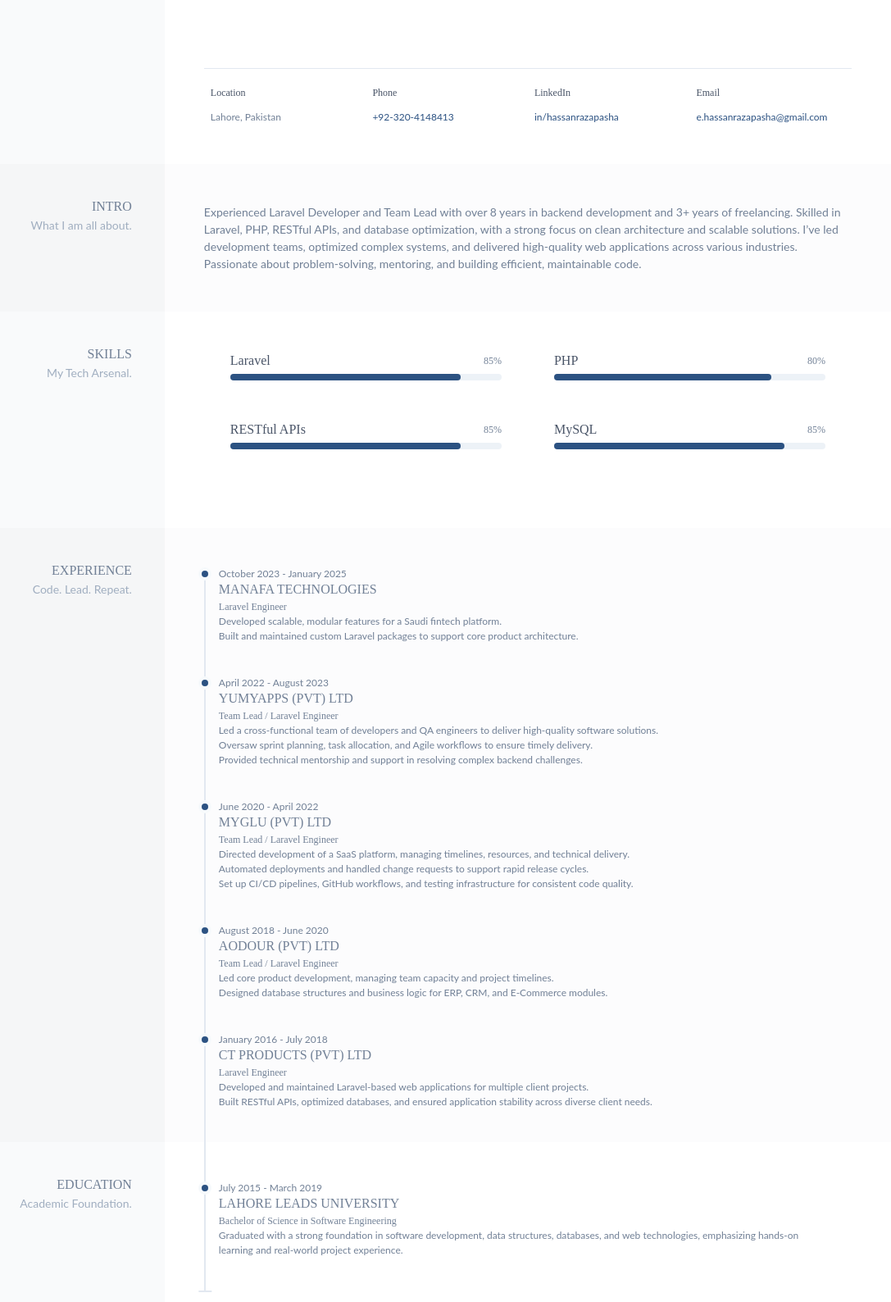
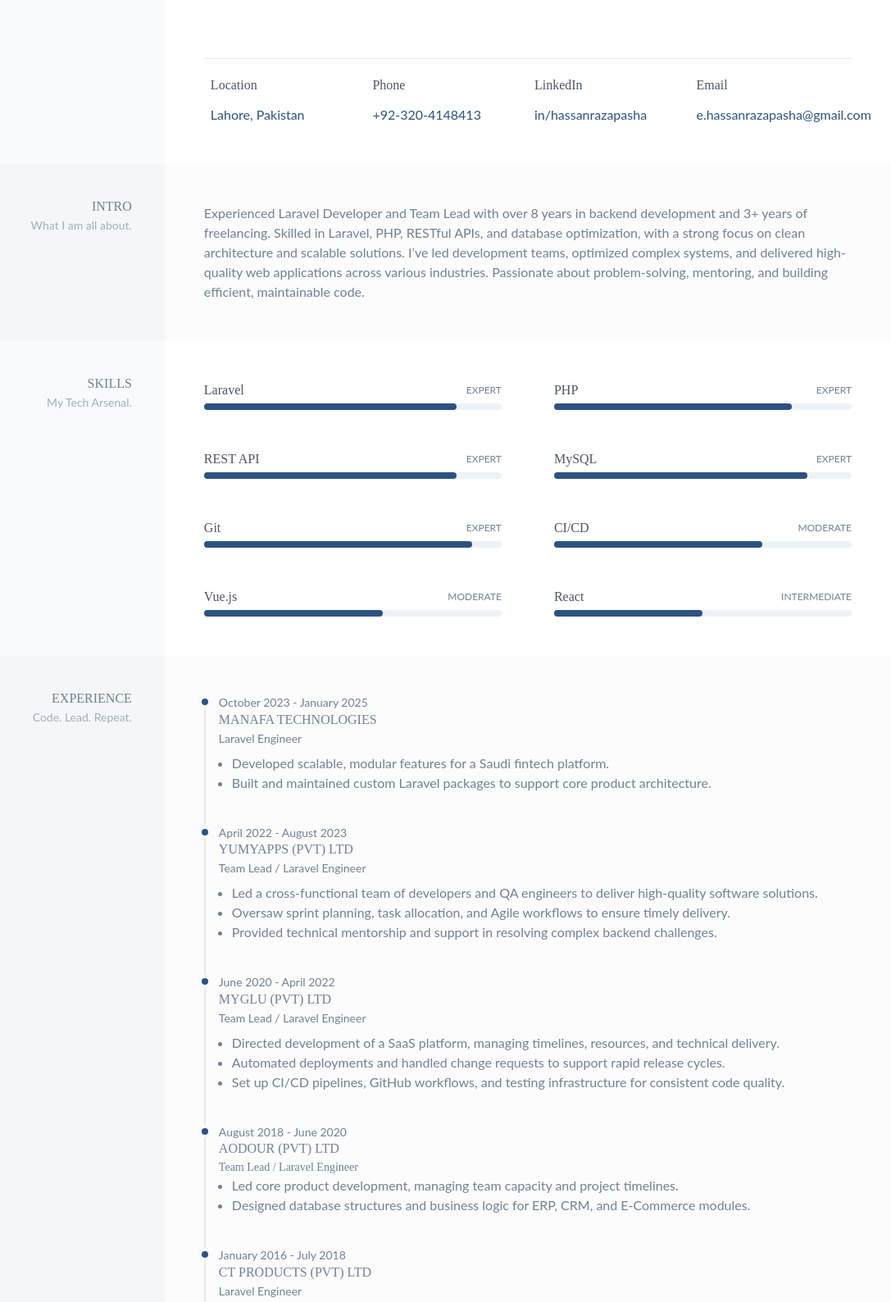
Before and after one commit to paxha/paxha.github.io, a plain HTML site: page index.html in a window 1280 px wide. Shown: the part 600-2188 px from the top of the page at 82% size, without its empty margins (193-1280 px from the left). Drawn offline with Linux system fonts and the light colour scheme; a web font is replaced by a local one.

Commit message:
refactor: enhance HTML structure and improve styling for better readability

```diff
--- a/index.html
+++ b/index.html
@@ -33,24 +33,20 @@
         }
 
         .lato-bold {
-            font-family: "Lato-Bold";
+            font-family: "Lato-Bold",serif;
         }
 
         .lato-thin {
-            font-family: "Lato-Thin";
+            font-family: "Lato-Thin",serif;
         }
 
         .lato {
-            font-family: "Lato";
+            font-family: "Lato",serif;
         }
 
         .dot {
             position: absolute;
             left: -9px;
-        }
-
-        .bg-gray-25 {
-            background-color: #FCFCFD;
         }
 
         .bg-gray-50 {
@@ -68,10 +64,6 @@
 
             .lg\:bg-gray-50 {
                 background-color: #F9FAFB;
-            }
-
-            .lg\:bg-gray-75 {
-                background-color: #F5F6F7;
             }
         }
     </style>
@@ -119,7 +111,7 @@
                             Raza</span>
                 </h1>
                 <h2
-                        class="mt-4 text-xl block text-gray-600 lato-thin font-serif font-medium inline-block border-blue-800">
+                        class="mt-4 text-xl block text-blue-800 lato-thin font-medium inline-block border-blue-800">
                     Experienced Laravel Developer & Team Lead
                 </h2>
 
@@ -127,23 +119,23 @@
                     <hr>
                     <div class="flex flex-wrap mt-2 items-center justify-center text-center lg:text-left">
                         <div class="w-full md:w-1/2 lg:w-1/4 px-2 mb-4 lg:mb-0">
-                            <h2 class="py-3 text-xs lato-bold text-gray-700">Location</h2>
-                            <p class="text-xs text-gray-600 lato">Lahore, Pakistan</p>
+                            <h2 class="py-3 lato-bold text-gray-700">Location</h2>
+                            <p class="text-blue-800 lato">Lahore, Pakistan</p>
                         </div>
                         <div class="w-full md:w-1/2 lg:w-1/4 px-2 mb-4 lg:mb-0">
-                            <h2 class="py-3 text-xs lato-bold text-gray-700">Phone</h2>
-                            <p class="text-xs text-blue-800 lato"><a class="hover:text-gray-600"
+                            <h2 class="py-3 lato-bold text-gray-700">Phone</h2>
+                            <p class="text-blue-800 lato"><a class="hover:text-gray-600"
                                                                      href="tel:+92-320-4148413">+92-320-4148413</a></p>
                         </div>
                         <div class="w-full md:w-1/2 lg:w-1/4 px-2 mb-4 lg:mb-0">
-                            <h2 class="py-3 text-xs lato-bold text-gray-700">LinkedIn</h2>
-                            <p class="text-xs text-blue-800 lato"><a class="hover:text-gray-600"
+                            <h2 class="py-3 lato-bold text-gray-700">LinkedIn</h2>
+                            <p class="text-blue-800 lato"><a class="hover:text-gray-600"
                                                                      href="https://www.linkedin.com/in/hassanrazapasha">in/hassanrazapasha</a>
                             </p>
                         </div>
                         <div class="w-full md:w-1/2 lg:w-1/4 px-2 mb-4 lg:mb-0">
-                            <h2 class="py-3 text-xs lato-bold text-gray-700">Email</h2>
-                            <p class="text-xs text-blue-800 lato"><a class="hover:text-gray-600"
+                            <h2 class="py-3 lato-bold text-gray-700">Email</h2>
+                            <p class="text-blue-800 lato"><a class="hover:text-gray-600"
                                                                      href="mailto:e.hassanrazapasha@gmail.com">e.hassanrazapasha@gmail.com</a>
                             </p>
                         </div>
@@ -164,7 +156,7 @@
         </div>
         <div class="w-full lg:w-3/4 flex items-center relative bg-white lg:bg-gray-25">
             <div class="m-12 w-full">
-                <p class="lato text-sm text-gray-600">
+                <p class="lato text-gray-600">
                     Experienced Laravel Developer and Team Lead with over 8 years in backend development and 3+ years of
                     freelancing. Skilled in Laravel, PHP, RESTful APIs, and database optimization, with a strong focus
                     on clean architecture and scalable solutions. I’ve led development teams, optimized complex systems,
@@ -188,46 +180,85 @@
             <div class="m-12 w-full">
                 <div class="flex flex-wrap gap-8">
                     <!-- Skill 1 -->
-                    <div class="w-full md:w-1/2 px-8 pb-12">
+                    <div class="w-full md:w-1/2 pr-8 pb-12">
                         <div class="flex justify-between items-center mb-1">
                             <span class="lato-bold text-gray-700">Laravel</span>
-                            <span class="lato-bold text-gray-600 text-xs">85%</span>
+                            <span class="lato text-gray-600 text-xs">EXPERT</span>
                         </div>
                         <div class="w-full bg-gray-200 rounded-full h-2">
                             <div class="bg-blue-800 h-2 rounded-full" style="width: 85%;"></div>
                         </div>
                     </div>
                     <!-- Skill 2 -->
-                    <div class="w-full md:w-1/2 px-8 pb-12">
+                    <div class="w-full md:w-1/2 pl-8 pb-12">
                         <div class="flex justify-between items-center mb-1">
                             <span class="lato-bold text-gray-700">PHP</span>
-                            <span class="lato-bold text-gray-600 text-xs">80%</span>
+                            <span class="lato text-gray-600 text-xs">EXPERT</span>
                         </div>
                         <div class="w-full bg-gray-200 rounded-full h-2">
                             <div class="bg-blue-800 h-2 rounded-full" style="width: 80%;"></div>
                         </div>
                     </div>
                     <!-- Skill 3 -->
-                    <div class="w-full md:w-1/2 px-8 pb-12">
+                    <div class="w-full md:w-1/2 pr-8 pb-12">
                         <div class="flex justify-between items-center mb-1">
-                            <span class="lato-bold text-gray-700">RESTful APIs</span>
-                            <span class="lato-bold text-gray-600 text-xs">85%</span>
+                            <span class="lato-bold text-gray-700">REST API</span>
+                            <span class="lato text-gray-600 text-xs">EXPERT</span>
                         </div>
                         <div class="w-full bg-gray-200 rounded-full h-2">
                             <div class="bg-blue-800 h-2 rounded-full" style="width: 85%;"></div>
                         </div>
                     </div>
                     <!-- Skill 4 -->
-                    <div class="w-full md:w-1/2 px-8 pb-12">
+                    <div class="w-full md:w-1/2 pl-8 pb-12">
                         <div class="flex justify-between items-center mb-1">
                             <span class="lato-bold text-gray-700">MySQL</span>
-                            <span class="lato-bold text-gray-600 text-xs">85%</span>
+                            <span class="lato text-gray-600 text-xs">EXPERT</span>
                         </div>
                         <div class="w-full bg-gray-200 rounded-full h-2">
                             <div class="bg-blue-800 h-2 rounded-full" style="width: 85%;"></div>
                         </div>
                     </div>
-                    <!-- Add more skills as needed -->
+                    <!-- Skill 5 -->
+                    <div class="w-full md:w-1/2 pr-8 pb-12">
+                        <div class="flex justify-between items-center mb-1">
+                            <span class="lato-bold text-gray-700">Git</span>
+                            <span class="lato text-gray-600 text-xs">EXPERT</span>
+                        </div>
+                        <div class="w-full bg-gray-200 rounded-full h-2">
+                            <div class="bg-blue-800 h-2 rounded-full" style="width: 90%;"></div>
+                        </div>
+                    </div>
+                    <!-- Skill 6 -->
+                    <div class="w-full md:w-1/2 pl-8 pb-12">
+                        <div class="flex justify-between items-center mb-1">
+                            <span class="lato-bold text-gray-700">CI/CD</span>
+                            <span class="lato text-gray-600 text-xs">MODERATE</span>
+                        </div>
+                        <div class="w-full bg-gray-200 rounded-full h-2">
+                            <div class="bg-blue-800 h-2 rounded-full" style="width: 70%;"></div>
+                        </div>
+                    </div>
+                    <!-- Skill 7 -->
+                    <div class="w-full md:w-1/2 pr-8">
+                        <div class="flex justify-between items-center mb-1">
+                            <span class="lato-bold text-gray-700">Vue.js</span>
+                            <span class="lato text-gray-600 text-xs">MODERATE</span>
+                        </div>
+                        <div class="w-full bg-gray-200 rounded-full h-2">
+                            <div class="bg-blue-800 h-2 rounded-full" style="width: 60%;"></div>
+                        </div>
+                    </div>
+                    <!-- Skill 8 -->
+                    <div class="w-full md:w-1/2 pl-8">
+                        <div class="flex justify-between items-center mb-1">
+                            <span class="lato-bold text-gray-700">React</span>
+                            <span class="lato text-gray-600 text-xs">INTERMEDIATE</span>
+                        </div>
+                        <div class="w-full bg-gray-200 rounded-full h-2">
+                            <div class="bg-blue-800 h-2 rounded-full" style="width: 50%;"></div>
+                        </div>
+                    </div>
                 </div>
             </div>
         </div>
@@ -248,13 +279,13 @@
                     <div class="w-4 h-4 rounded-full bg-blue-800 dot border-4 lg:border-gray-100 border-white">
                     </div>
                     <div class="pl-4">
-                            <span class="text-xs text-gray-600 lato block leading-tight">October 2023 - January
+                            <span class="text-sm text-gray-600 lato block leading-tight">October 2023 - January
                                 2025</span>
                         <h3 class="text-gray-600 uppercase lato-bold">
                             <a href="https://manafa.co" class="hover:underline">Manafa Technologies</a>
                         </h3>
-                        <h4 class="text-xs text-gray-600 lato-thin">Laravel Engineer</h4>
-                        <ol class="pb-10 text-xs text-gray-600 lato">
+                        <h4 class="text-sm text-gray-600 lato mb-2">Laravel Engineer</h4>
+                        <ol class="pb-10 text-gray-600 lato list-disc ml-4">
                             <li>
                                 Developed scalable, modular features for a Saudi fintech platform.
                             </li>
@@ -268,12 +299,12 @@
                     <div class="w-4 h-4 rounded-full bg-blue-800 dot border-4 lg:border-gray-100 border-white">
                     </div>
                     <div class="pl-4">
-                        <span class="text-xs text-gray-600 lato block leading-tight">April 2022 - August 2023</span>
+                        <span class="text-sm text-gray-600 lato block leading-tight">April 2022 - August 2023</span>
                         <h3 class="text-gray-600 uppercase lato-bold">
                             <a href="https://yumyapps.com" class="hover:underline">YumyApps (Pvt) Ltd</a>
                         </h3>
-                        <h4 class="text-xs text-gray-600 lato-thin">Team Lead / Laravel Engineer</h4>
-                        <ol class="pb-10 text-xs text-gray-600 lato">
+                        <h4 class="text-sm text-gray-600 lato mb-2">Team Lead / Laravel Engineer</h4>
+                        <ol class="pb-10 text-gray-600 lato list-disc ml-4">
                             <li>
                                 Led a cross-functional team of developers and QA engineers to deliver high-quality
                                 software solutions.
@@ -292,12 +323,12 @@
                     <div class="w-4 h-4 rounded-full bg-blue-800 dot border-4 lg:border-gray-100 border-white">
                     </div>
                     <div class="pl-4">
-                        <span class="text-xs text-gray-600 lato block leading-tight">June 2020 - April 2022</span>
+                        <span class="text-sm text-gray-600 lato block leading-tight">June 2020 - April 2022</span>
                         <h3 class="text-gray-600 uppercase lato-bold">
                             <a href="https://my-glu.com" class="hover:underline">MyGlu (Pvt) Ltd</a>
                         </h3>
-                        <h4 class="text-xs text-gray-600 lato-thin">Team Lead / Laravel Engineer</h4>
-                        <ol class="pb-10 text-xs text-gray-600 lato">
+                        <h4 class="text-sm text-gray-600 lato mb-2">Team Lead / Laravel Engineer</h4>
+                        <ol class="pb-10 text-gray-600 lato list-disc ml-4">
                             <li>
                                 Directed development of a SaaS platform, managing timelines, resources, and
                                 technical delivery.
@@ -316,12 +347,12 @@
                     <div class="w-4 h-4 rounded-full bg-blue-800 dot border-4 lg:border-gray-100 border-white">
                     </div>
                     <div class="pl-4">
-                        <span class="text-xs text-gray-600 lato block leading-tight">August 2018 - June 2020</span>
+                        <span class="text-sm text-gray-600 lato block leading-tight">August 2018 - June 2020</span>
                         <h3 class="text-gray-600 uppercase lato-bold">
                             <a href="https://www.aodour.pk" class="hover:underline">Aodour (Pvt) Ltd</a>
                         </h3>
-                        <h4 class="text-xs text-gray-600 lato-thin">Team Lead / Laravel Engineer</h4>
-                        <ol class="pb-10 text-xs text-gray-600 lato">
+                        <h4 class="text-sm text-gray-600 lato-thin">Team Lead / Laravel Engineer</h4>
+                        <ol class="pb-10 text-gray-600 lato list-disc ml-4">
                             <li>
                                 Led core product development, managing team capacity and project timelines.
                             </li>
@@ -336,12 +367,12 @@
                     <div class="w-4 h-4 rounded-full bg-blue-800 dot border-4 lg:border-gray-100 border-white">
                     </div>
                     <div class="pl-4">
-                        <span class="text-xs text-gray-600 lato block leading-tight">January 2016 - July 2018</span>
+                        <span class="text-sm text-gray-600 lato block leading-tight">January 2016 - July 2018</span>
                         <h3 class="text-gray-600 uppercase lato-bold">
                             <a href="https://ctproducts.net" class="hover:underline">CT PRODUCTS (PVT) LTD</a>
                         </h3>
-                        <h4 class="text-xs text-gray-600 lato-thin">Laravel Engineer</h4>
-                        <ol class="pb-10 text-xs text-gray-600 lato">
+                        <h4 class="text-sm text-gray-600 lato mb-2">Laravel Engineer</h4>
+                        <ol class="pb-10 text-gray-600 lato list-disc ml-4">
                             <li>
                                 Developed and maintained Laravel-based web applications for multiple client
                                 projects.
@@ -373,12 +404,12 @@
                         <div class="w-4 h-4 rounded-full bg-blue-800 dot border-4 lg:border-gray-100 border-white">
                         </div>
                         <div class="pl-4">
-                            <span class="text-xs text-gray-600 lato block leading-tight">July 2015 - March 2019</span>
+                            <span class="text-sm text-gray-600 lato block leading-tight">July 2015 - March 2019</span>
                             <h3 class="text-gray-600 uppercase lato-bold">
                                 <a href="https://manafa.co" class="hover:underline">Lahore LEADS University</a>
                             </h3>
-                            <h4 class="text-xs text-gray-600 lato-thin">Bachelor of Science in Software Engineering</h4>
-                            <p class="pb-10 pr-20 text-xs text-gray-600 lato">
+                            <h4 class="text-sm text-gray-600 lato mb-2">Bachelor of Science in Software Engineering</h4>
+                            <p class="pb-10 pr-20 text-gray-600 lato">
                                 Graduated with a strong foundation in software development, data structures, databases,
                                 and web technologies, emphasizing hands-on learning and real-world project experience.
                             </p>
```
